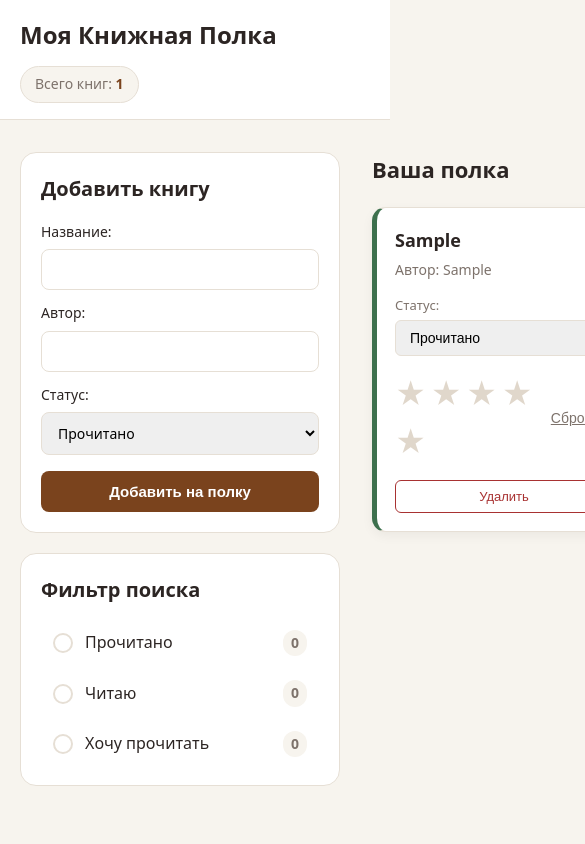
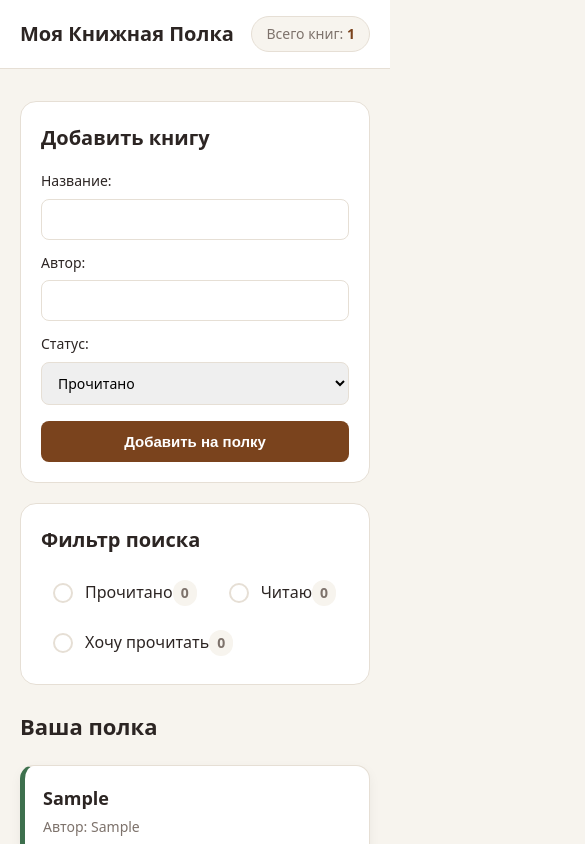
Before and after one commit to d0kus/book-shelf, a plain HTML site: page index.html in a window 390 px wide. Both pictures are taken after typing "Sample", "Sample" into the empty fields and a click on the button "Добавить на полку". Shown: the top 844 px of the page, 585 px wide, since content can reach past the window. Drawn offline with Linux system fonts and the light colour scheme.

Commit message:
feat: адаптивная верстка и блокировка рейтинга для непрочитанных книг
добавлена адаптивность интерфейса для мобильных экранов (до 768px)
исправлена сетка полок через min-width: 0 для корректного отображения колонок
реализована блокировка рейтинга (disabled) со всплывающей подсказкой для непрочитанных книг

```diff
--- a/js/script.js
+++ b/js/script.js
@@ -1,3 +1,4 @@
+/* скрипт для работы с книгами */
 const bookForm = document.getElementById('addBookForm');
 const titleInput = document.getElementById('title');
 const authorInput = document.getElementById('author');
@@ -7,8 +8,10 @@ const emptyMessage = document.getElementById('emptyMessage');
 const bookCount = document.querySelector('.books_count');
 const titleError = document.getElementById('titleError');
 
+/* массив для хранения книг */
 let books = [];
 
+/* обработчик события отправки формы */
 bookForm.addEventListener('submit', e =>{
     e.preventDefault();
     let title = titleInput.value.trim();
@@ -34,11 +37,14 @@ bookForm.addEventListener('submit', e =>{
     renderBooks();
 });
 
+/* обработчик события ввода в поле названия книги */
 titleInput.addEventListener('input', () => {
     titleInput.classList.remove('input-error');
     titleError.style.display = 'none';
 });
 
+
+/* функция для отображения списка книг */
 function renderBooks(){
     booksList.innerHTML = '';
     if(books.length === 0){
@@ -67,7 +73,8 @@ function renderBooks(){
                     </select>
                 </div>
 
-                <div class="book-rating-control">
+                <div class="book-rating-control ${book.status !== 'read' ? 'disabled' : ''}"
+                title="${book.status !== 'read' ? 'Оценка доступна только после прочтения книги' : ''}">
                     <div class="rating-stars">
                         <span class="star" data-value="1">&#9733;</span>
                         <span class="star" data-value="2">&#9733;</span>
--- a/style/style.css
+++ b/style/style.css
@@ -228,10 +228,13 @@ body{
  border-radius: 12px;
 }
 
+/* основная часть */
 .main{
   flex-grow: 1;
   display: flex;
   flex-direction: column;
+  min-width: 0;
+  width: 100%;
 }
 
 .main h2{
@@ -239,6 +242,7 @@ body{
   margin-bottom: 20px;
 }
 
+/* список книг */
 .books_list{
   display: grid;
   grid-template-columns: repeat(auto-fill, minmax(260px, 1fr));
@@ -266,6 +270,7 @@ body{
   color: var(--text-muted);
 }
 
+/* карточка книги */
 .book_card{
   background-color: var(--bg-card);
   border: 1px solid var(--border-color);
@@ -325,8 +330,13 @@ body{
   justify-content: space-between;
 }
 
-.book-rating-control.hidden{
-  display: none;
+.book-rating-control.disabled {
+  opacity: 0.35;
+  user-select: none;
+}
+
+.book-rating-control.disabled * {
+  pointer-events: none;
 }
 
 .star{
@@ -369,3 +379,31 @@ body{
   background-color: var(--danger);
   color: #ffffff;
 }
+
+/* Медиа-запросы */
+@media (max-width: 768px){
+  .container{
+    flex-direction: column;
+    gap: 24px;
+    padding: 0 20px;
+  }
+
+  .sidebar{
+    width: 100%;
+  }
+
+  .header_title{
+    font-size: 20px;
+  }
+
+  .books_list{
+    grid-template-columns: repeat(auto-fill, minmax(300px, 1fr));
+  }
+
+  .filter-options{
+    flex-direction: row;
+    flex-wrap: wrap;
+    gap: 8px;
+  }
+
+}
```
Also changed, not shown: index.html (+1 -2 lines).
